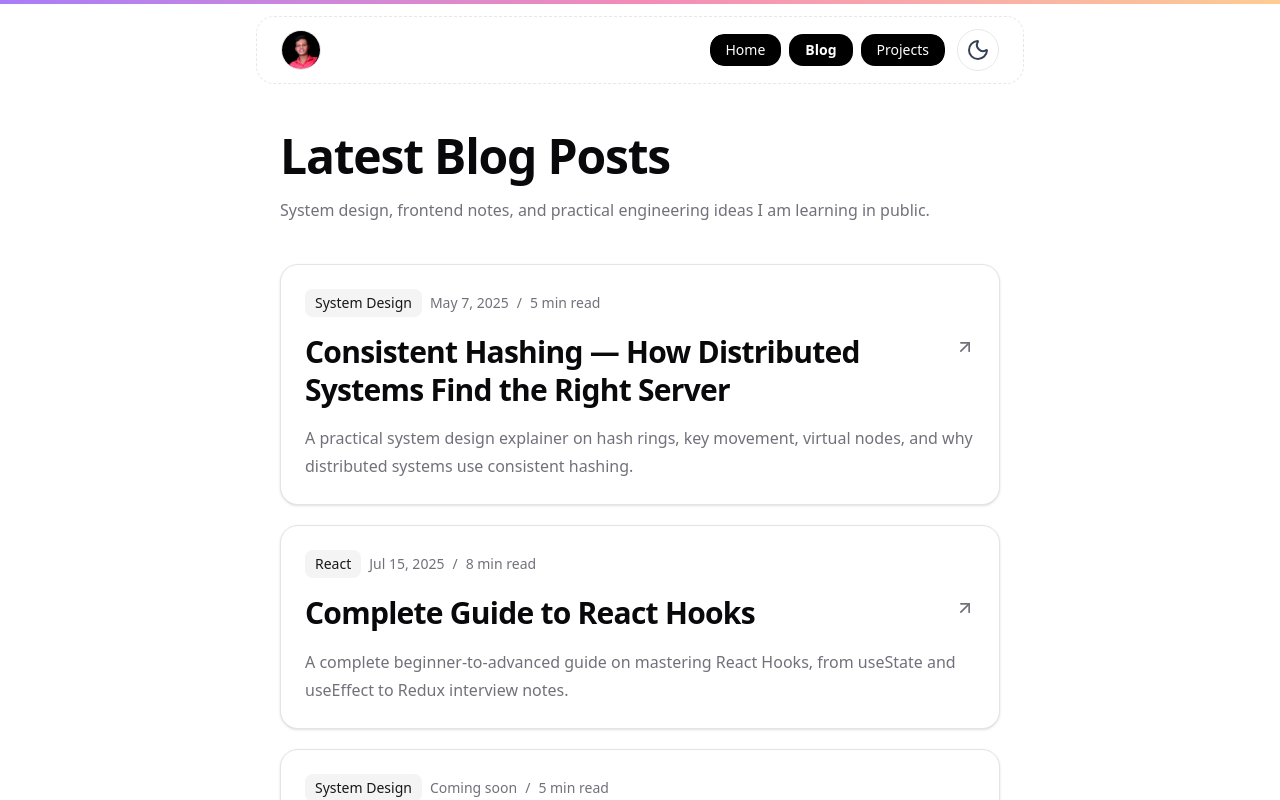
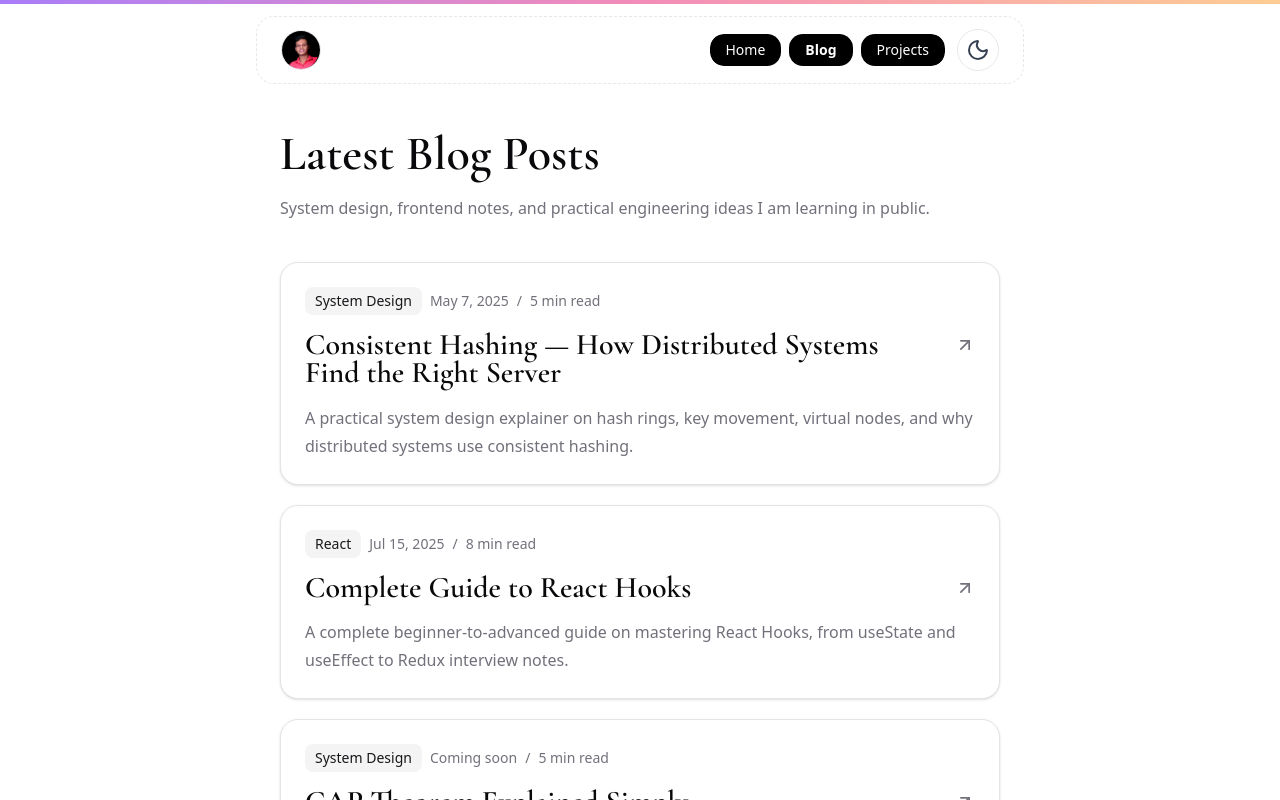
Before and after one commit to NikhilPatil2727/modern-portfolio, a Next.js app: page /blog in a window 1280 px wide. Shown: the top 800 px of the page. Built offline with nearby package versions, Linux system fonts and the light colour scheme.

Commit message:
feat(blog): unify heading styles with blog-display-heading class for consistency

```diff
--- a/app/blog/consistent-hashing/page.tsx
+++ b/app/blog/consistent-hashing/page.tsx
@@ -7,7 +7,7 @@ import { Button } from "@/components/ui/button";
 
 function SectionTitle({ children }: { children: React.ReactNode }) {
   return (
-    <h2 className="mb-4 mt-12 text-2xl font-semibold tracking-tight text-foreground sm:text-3xl">
+    <h2 className="blog-display-heading mb-4 mt-12 text-3xl sm:text-4xl">
       {children}
     </h2>
   );
@@ -28,7 +28,7 @@ export default function ConsistentHashingPage() {
           <Badge variant="secondary" className="mb-4 rounded-md px-2.5 py-1">
             System Design
           </Badge>
-          <h1 className="text-4xl font-bold tracking-tight text-foreground sm:text-5xl">
+          <h1 className="blog-display-heading text-4xl sm:text-5xl">
             Consistent Hashing — How Distributed Systems Find the Right Server
           </h1>
           <div className="mt-5 flex flex-wrap items-center gap-2 text-sm text-muted-foreground">
--- a/app/blog/page.tsx
+++ b/app/blog/page.tsx
@@ -6,7 +6,7 @@ export default function BlogPage() {
   return (
     <section className="mx-auto max-w-3xl px-6 py-16">
       <div className="mb-10">
-        <h1 className="text-4xl font-bold tracking-tight text-foreground sm:text-5xl">
+        <h1 className="blog-display-heading text-4xl sm:text-5xl">
           Latest Blog Posts
         </h1>
         <p className="mt-4 max-w-2xl text-base leading-7 text-muted-foreground">
@@ -27,7 +27,7 @@ export default function BlogPage() {
                 <span>{post.readingTime}</span>
               </div>
               <div className="flex items-start justify-between gap-4">
-                <h2 className="text-2xl font-semibold leading-tight tracking-tight text-foreground sm:text-3xl">
+                <h2 className="blog-display-heading text-2xl sm:text-3xl">
                   {post.title}
                 </h2>
                 <ArrowUpRight className="mt-1 h-5 w-5 shrink-0 text-muted-foreground transition-colors group-hover:text-foreground" />
--- a/app/blog/react/page.tsx
+++ b/app/blog/react/page.tsx
@@ -3,13 +3,15 @@ import type { ReactNode } from "react";
 import CodeBlock from "@/components/blog/CodeBlock";
 
 function SectionTitle({ children }: { children: ReactNode }) {
-  return <h2 className="mt-12 mb-4 text-3xl font-semibold text-foreground">{children}</h2>;
+  return <h2 className="blog-display-heading mt-12 mb-4 text-3xl sm:text-4xl">{children}</h2>;
 }
 
 export default function ReactBlogPage() {
   return (
     <article className="mx-auto max-w-3xl px-4 py-12 text-foreground [&_li_code]:rounded [&_li_code]:bg-muted [&_li_code]:px-1 [&_li_code]:py-0.5 [&_li_code]:text-foreground [&_p_code]:rounded [&_p_code]:bg-muted [&_p_code]:px-1 [&_p_code]:py-0.5 [&_p_code]:text-foreground">
-      <h1 className="mb-2 text-5xl font-bold tracking-tight text-foreground">Complete Guide to React Hooks</h1>
+      <h1 className="blog-display-heading mb-2 text-4xl sm:text-5xl">
+        Complete Guide to React Hooks
+      </h1>
       <p className="mb-10 text-muted-foreground">Interview-focused notes with practical code examples.</p>
 
       <SectionTitle>What are components in React?</SectionTitle>
--- a/app/globals.css
+++ b/app/globals.css
@@ -134,6 +134,12 @@
   }
 }
 
+@layer components {
+  .blog-display-heading {
+    @apply font-display font-semibold leading-[0.95] tracking-normal text-foreground;
+  }
+}
+
 ::view-transition-old(root), ::view-transition-new(root) {
     animation: none;
     mix-blend-mode: normal;
--- a/components/sections/RecentBlogs.tsx
+++ b/components/sections/RecentBlogs.tsx
@@ -12,7 +12,7 @@ export default function RecentBlogs() {
     <section className="bg-background px-6 py-24">
       <div className="mx-auto max-w-2xl">
         <div className="mx-auto mb-14 max-w-2xl text-center">
-          <h2 className="text-3xl font-bold tracking-tight text-foreground sm:text-4xl">
+          <h2 className="blog-display-heading text-3xl sm:text-4xl">
             Recent writing
           </h2>
           <p className="mt-4 text-base leading-7 text-muted-foreground text-balance">
@@ -34,7 +34,7 @@ export default function RecentBlogs() {
                   <span>{post.readingTime}</span>
                 </div>
                 <div className="flex items-start justify-between gap-4">
-                  <h3 className="text-xl font-semibold leading-tight tracking-tight text-foreground">
+                  <h3 className="blog-display-heading text-2xl">
                     {post.title}
                   </h3>
                   <ArrowUpRight className="mt-1 h-4 w-4 shrink-0 text-muted-foreground transition-colors group-hover:text-foreground" />
```
